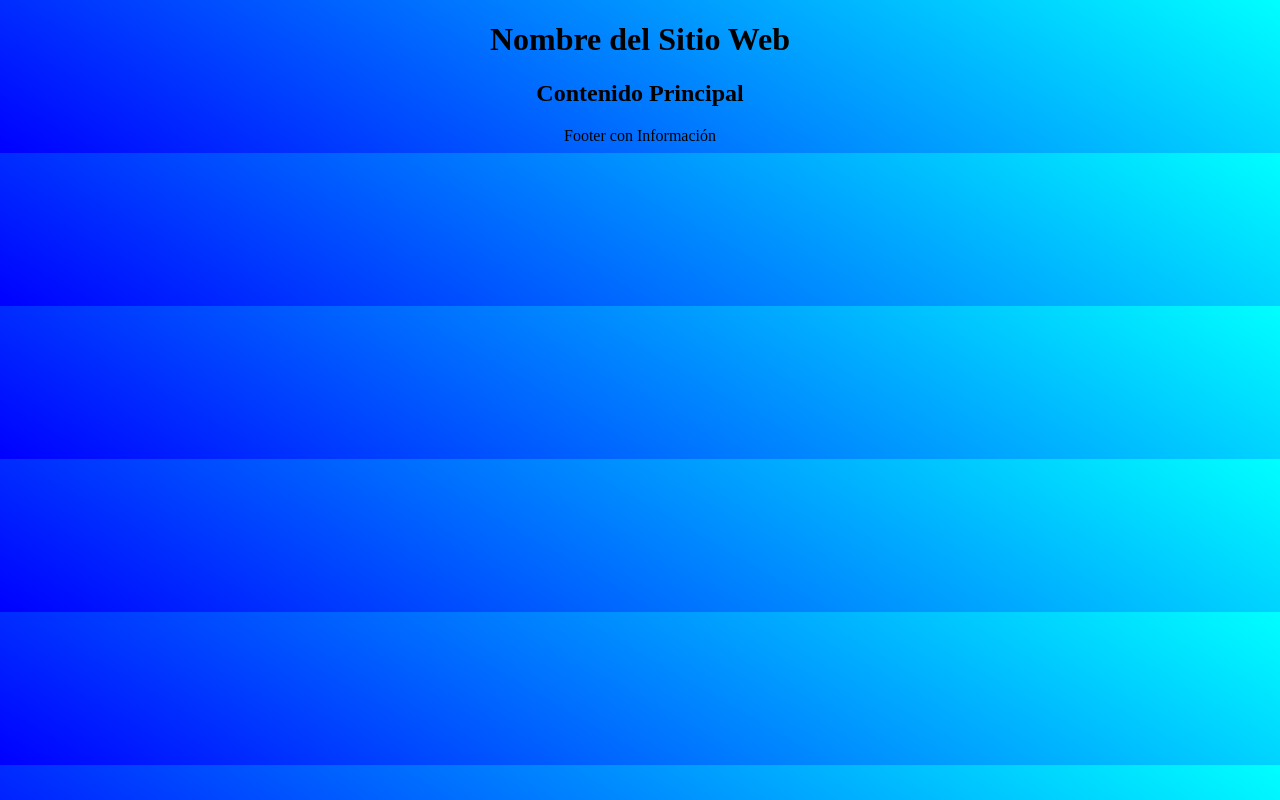
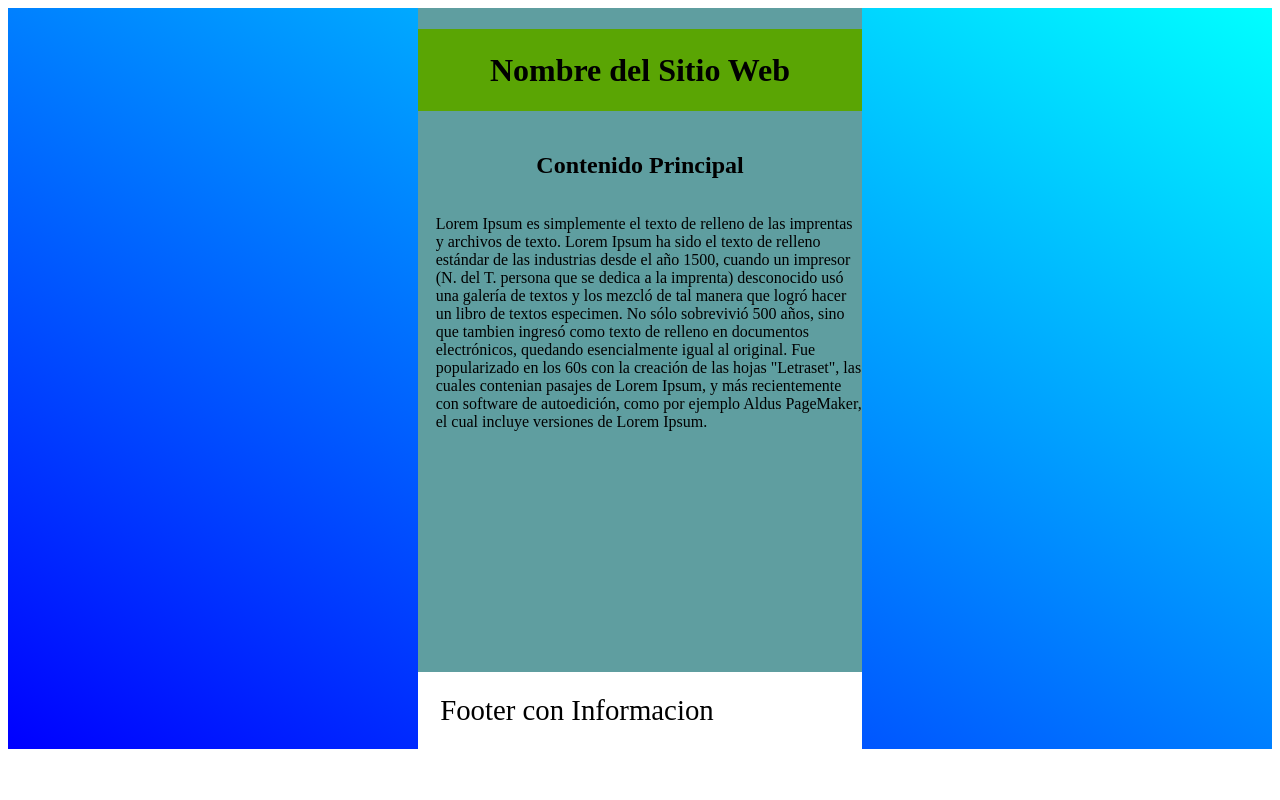
Before and after one commit to SergioZu/Ejercicio-11-Flex, a plain HTML site: page index.html in a window 1280 px wide. Drawn offline with Linux system fonts and the light colour scheme.

Commit message:
Ejercicio 11

```diff
--- a/css/cuerpo.css
+++ b/css/cuerpo.css
@@ -1,4 +1,47 @@
-body{
-    background-image: linear-gradient(30deg,blue,cyan);
+#container{
+    background-image: linear-gradient(30deg,blue,cyan);/*Color que le damos de fondo*/
+    display: flex;
+    flex-wrap: wrap;
+    padding-left: 410px;
+    padding-right: 410px;
+}
+
+h1{
+    background:rgb(90, 165, 4);
+    text-align: center;
+    width: 90%;
+    padding: 5%;
+}
+
+h2{
     text-align: center;
 }
+
+#padrediv{
+    background:cadetblue;
+    flex-direction: column;
+    min-height: 83vh;
+}
+
+div{
+    display: flex;
+    justify-items: end;
+    flex: 1;
+}
+
+p{
+    margin-left: 4%;
+}
+
+footer{
+    background-color: white;
+    width: 90%;
+    padding: 5%;
+    text-align: center;
+    font-size: 180%;
+
+
+    display: flex;
+    flex-wrap: wrap;
+    align-self: flex-end;
+}
--- a/index.html
+++ b/index.html
@@ -3,13 +3,31 @@
 <head>
     <meta charset="UTF-8">
     <meta name="viewport" content="width=device-width, initial-scale=1.0">
-    <title>Document</title>
+    <title>Ejercicio 10 Flex</title>
     <link rel="stylesheet" href="css/cuerpo.css">
 </head>
 <body>
-    <h1>Nombre del Sitio Web</h1>
-    <div><h2>Contenido Principal</h2></div>
-    <footer>Footer con Información</footer>
+    <div id="container">
+
+        <div id="padrediv">
+            <h1>Nombre del Sitio Web</h1>
+            <h2>Contenido Principal</h2>
+            <div id="primero">
+
+                    <br>
+                    <p>Lorem Ipsum es simplemente el texto de relleno de las imprentas y archivos de texto. Lorem Ipsum ha
+                        sido el texto de relleno estándar de las industrias desde el año 1500, cuando un impresor
+                        (N. del T. persona que se dedica a la imprenta) desconocido usó una galería de textos y los mezcló de tal manera que logró
+                        hacer un libro de textos especimen. No sólo sobrevivió 500 años, sino que tambien ingresó como texto de relleno en documentos
+                        electrónicos, quedando esencialmente igual al original. Fue popularizado en los 60s con la creación de las hojas "Letraset",
+                        las cuales contenian pasajes de Lorem Ipsum, y más recientemente con software de autoedición, como por ejemplo Aldus PageMaker,
+                        el cual incluye versiones de Lorem Ipsum.</p>
+            </div>
+            <br>
+        </div>
+        <footer>Footer con Informacion</footer>
+    </div>
+
 
 </body>
 </html>
```
